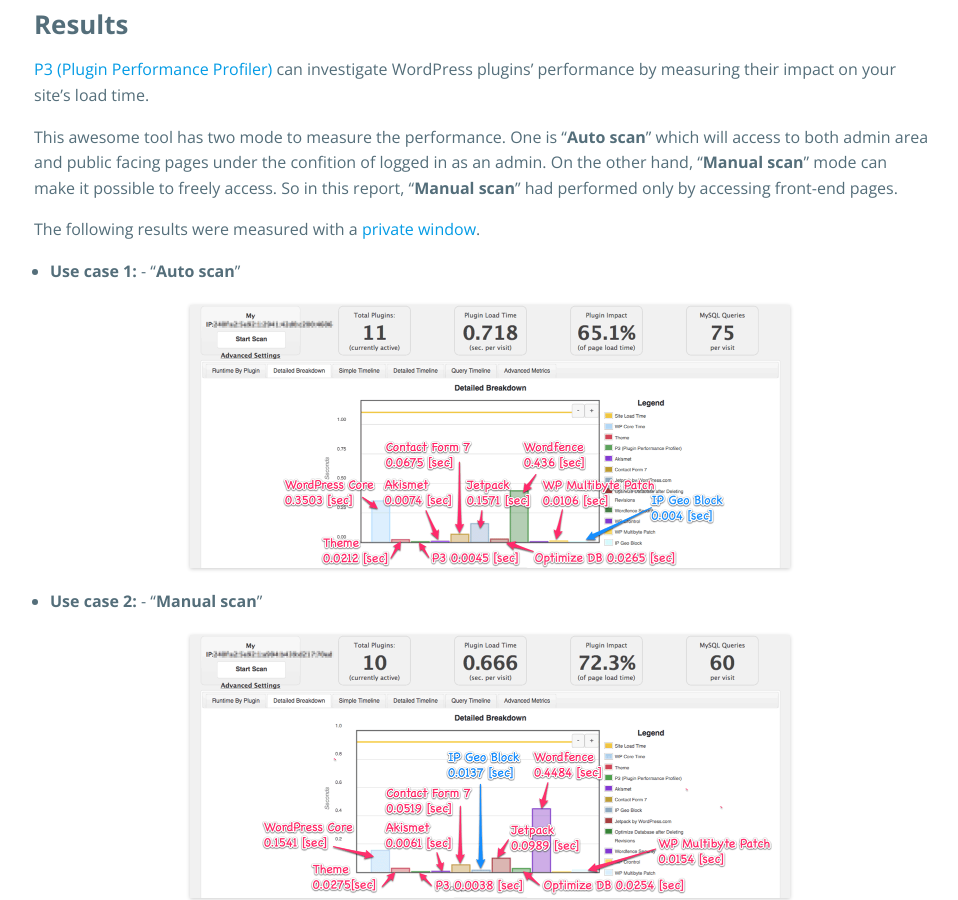
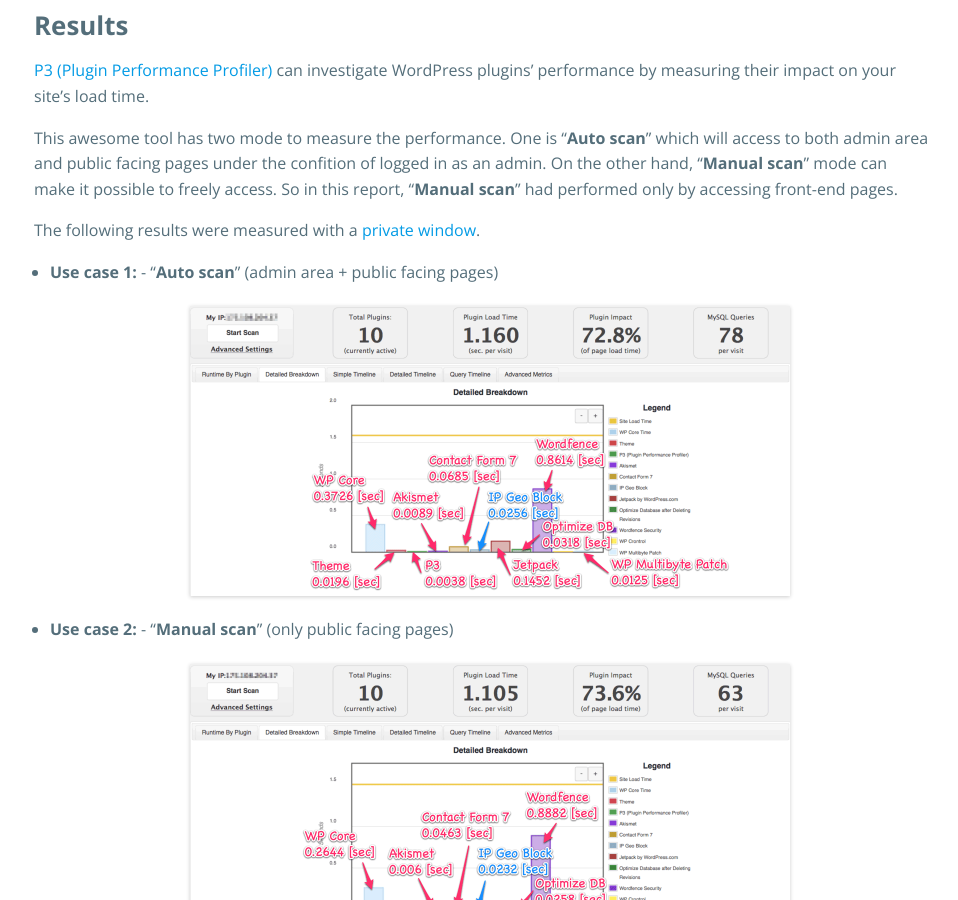
Before and after one commit to tokkonopapa/WordPress-IP-Geo-Block, a Jekyll site: the page built from _codex/03. Features and performance/10/page-speed-performance.md, in a window 1280 px wide and 900 px high, scrolled down 1286 px. Shown: the whole window, without its empty margins (158-1116 px from the left). Built offline with Jekyll 4.4.1, drawn with Linux system fonts in a browser that asks for light colours; some web fonts are replaced.

Commit message:
Re-mesured performance and update codex.

```diff
--- a/_codex/03. Features and performance/10/page-speed-performance.md
+++ b/_codex/03. Features and performance/10/page-speed-performance.md
@@ -17,7 +17,7 @@
 - **Plugins:**
   Here's the list of activated plugins.
 
-  ![Activated Plugins]({{ '/img/2016-10/P3-plugins.png' | prepend: site.baseurl }}
+  ![Activated Plugins]({{ '/img/2016-11/P3-plugins.png' | prepend: site.baseurl }}
    "Activated Plugins"
   )
 
@@ -33,7 +33,7 @@
     measure the performance of this plugin because
     <a href="https://codex.wordpress.org/Must_Use_Plugins" title="Must Use Plugins &laquo; WordPress Codex">Must-use plugins</a>
     would be into the race condition.
-    <img src="/img/2016-10/P3-mu-plugins.png" title="Must-use Plugins" />
+    <img src="/img/2016-11/P3-mu-plugins.png" title="Must-use Plugins" />
 </div>
 
 ### Results ###
@@ -51,12 +51,12 @@
 The following results were measured with a
 [private window](https://support.mozilla.org/en-US/kb/private-browsing-use-firefox-without-history "Private Browsing - Use Firefox without saving history | Firefox Help").
 
-- **Use case 1:** - "**Auto scan**"
+- **Use case 1:** - "**Auto scan**" (admin area + public facing pages)
   ![The result of P3 (front-end and back-end)]({{ '/img/2016-11/P3-auto-scan.png' | prepend: site.baseurl }}
    "The result of P3 (front-end and back-end)"
   )
 
-- **Use case 2:** - "**Manual scan**"
+- **Use case 2:** - "**Manual scan**" (only public facing pages)
   ![The result of P3 (only front-end)]({{ '/img/2016-11/P3-manual-scan.png' | prepend: site.baseurl }}
    "The result of P3 (only front-end)"
   )
```
Also changed, not shown: img/2016-10/FrontendTarget.png (deleted), img/2016-10/P3-plugins.png (deleted), img/2016-11/P3-auto-scan.png, img/2016-11/P3-manual-scan.png, img/2016-11/P3-mu-plugins.png (renamed from img/2016-10/P3-mu-plugins.png), img/2016-11/P3-plugins.png (added).
